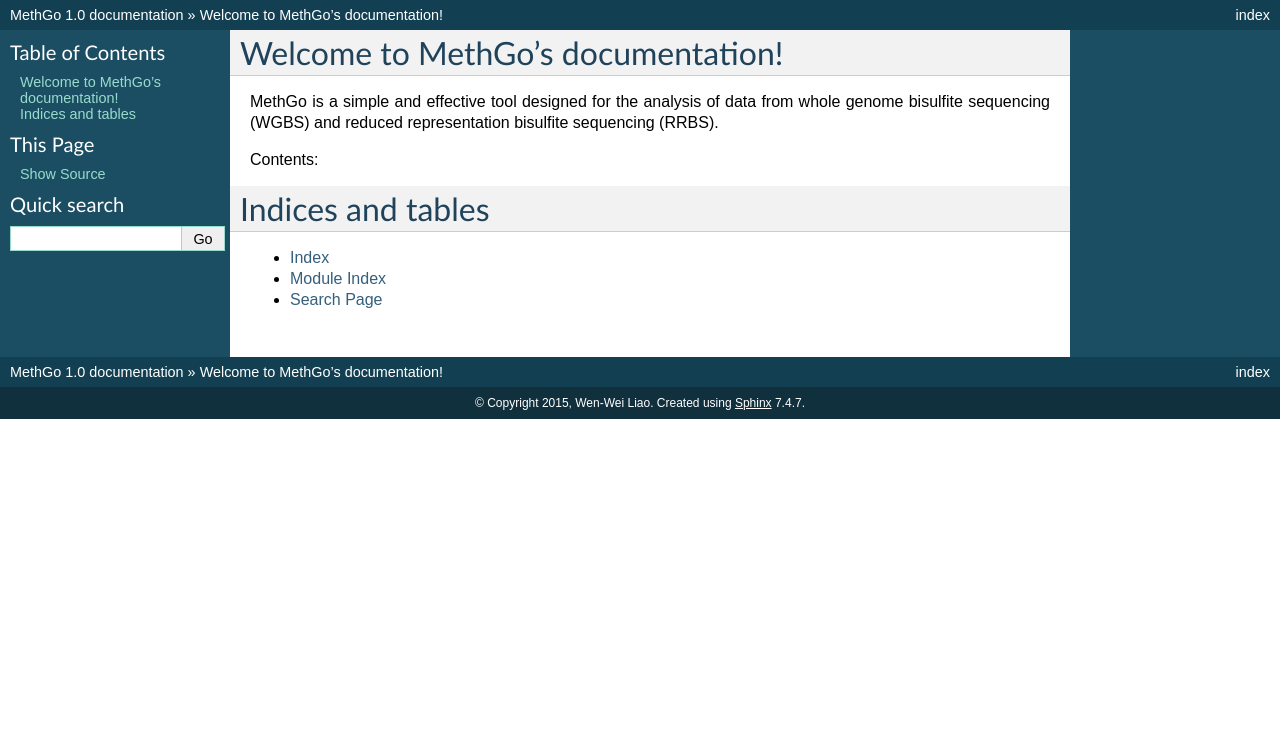
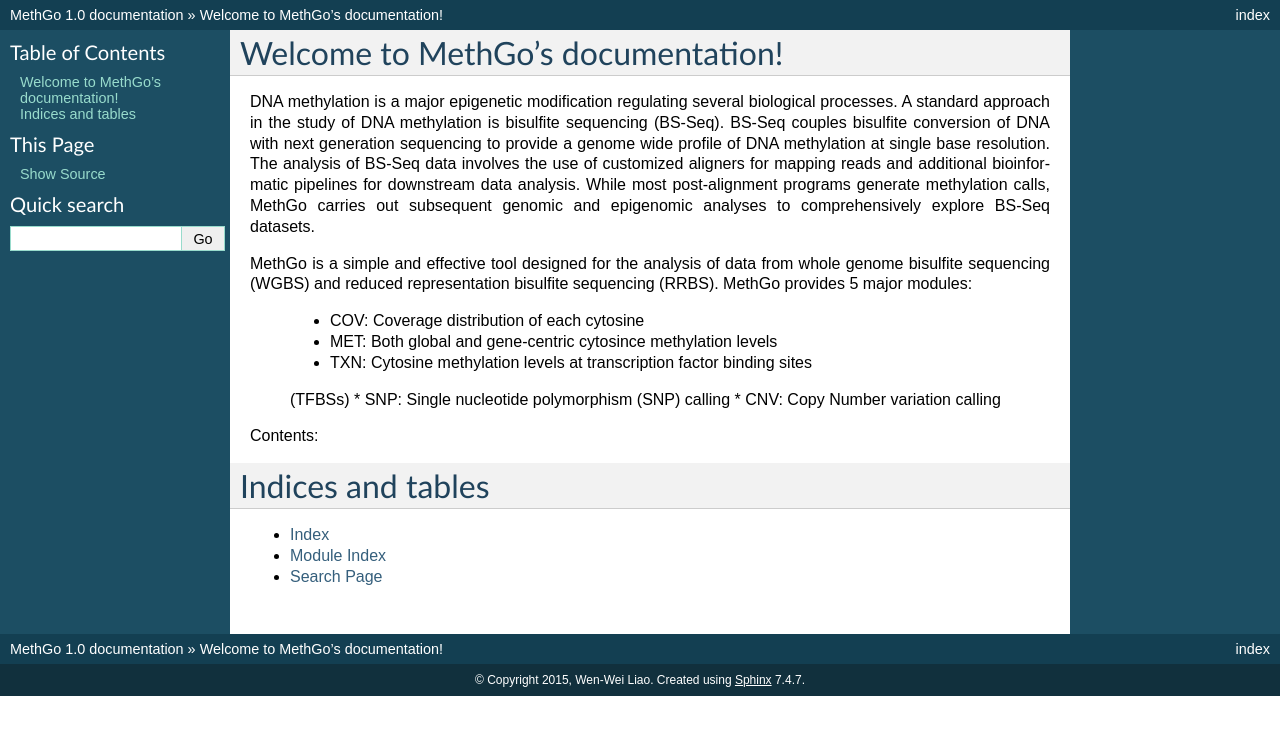
Before and after one commit to paoyangchen-laboratory/methgo, a Sphinx documentation site: the page built from docs/index.rst, in a window 1280 px wide. Shown: the top 735 px of the page. Built offline with Sphinx 7.4.7, drawn with Linux system fonts in a browser that asks for light colours.

Commit message:
Add a brief introduction

```diff
--- a/docs/index.rst
+++ b/docs/index.rst
@@ -6,16 +6,31 @@
 Welcome to MethGo's documentation!
 ==================================
 
+DNA methylation is a major epigenetic modification regulating several biological
+processes. A standard approach in the study of DNA methylation is bisulfite
+sequencing (BS-Seq). BS-Seq couples bisulfite conversion of DNA with next
+generation sequencing to provide a genome wide profile of DNA methylation at
+single base resolution. The analysis of BS-Seq data involves the use of
+customized aligners for mapping reads and additional bioinformatic pipelines for
+downstream data analysis. While most post-alignment programs generate
+methylation calls, MethGo carries out subsequent genomic and epigenomic analyses
+to comprehensively explore BS-Seq datasets.
+
 MethGo is a simple and effective tool designed for the analysis of data from
 whole genome bisulfite sequencing (WGBS) and reduced representation bisulfite
-sequencing (RRBS).
+sequencing (RRBS). MethGo provides 5 major modules:
+
+    * COV: Coverage distribution of each cytosine
+    * MET: Both global and gene-centric cytosince methylation levels
+    * TXN: Cytosine methylation levels at transcription factor binding sites
+    (TFBSs)
+    * SNP: Single nucleotide polymorphism (SNP) calling
+    * CNV: Copy Number variation calling
 
 Contents:
 
 .. toctree::
-   :maxdepth: 2
-
-
+    :maxdepth: 2
 
 Indices and tables
 ==================
```
